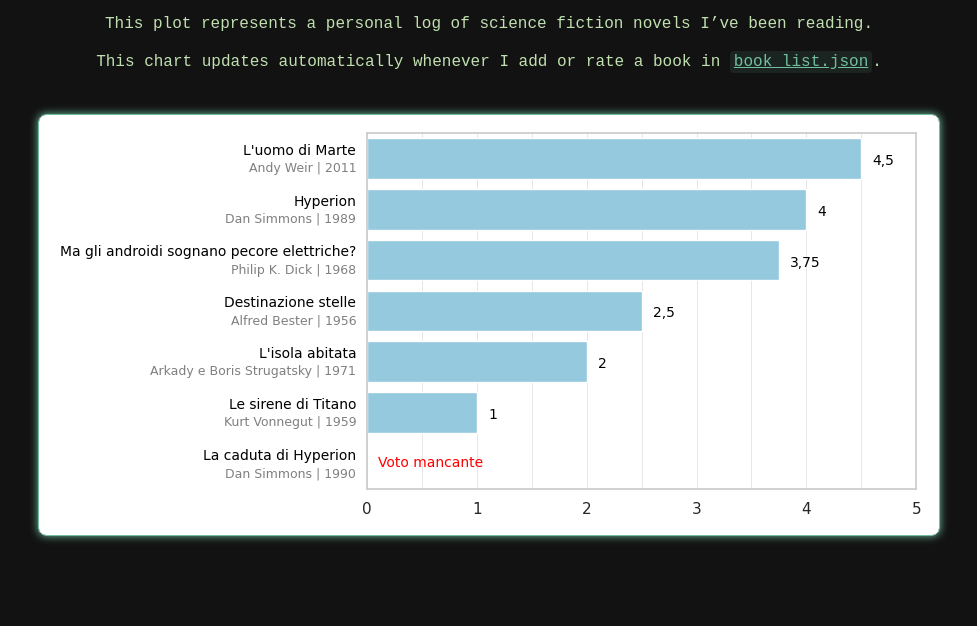
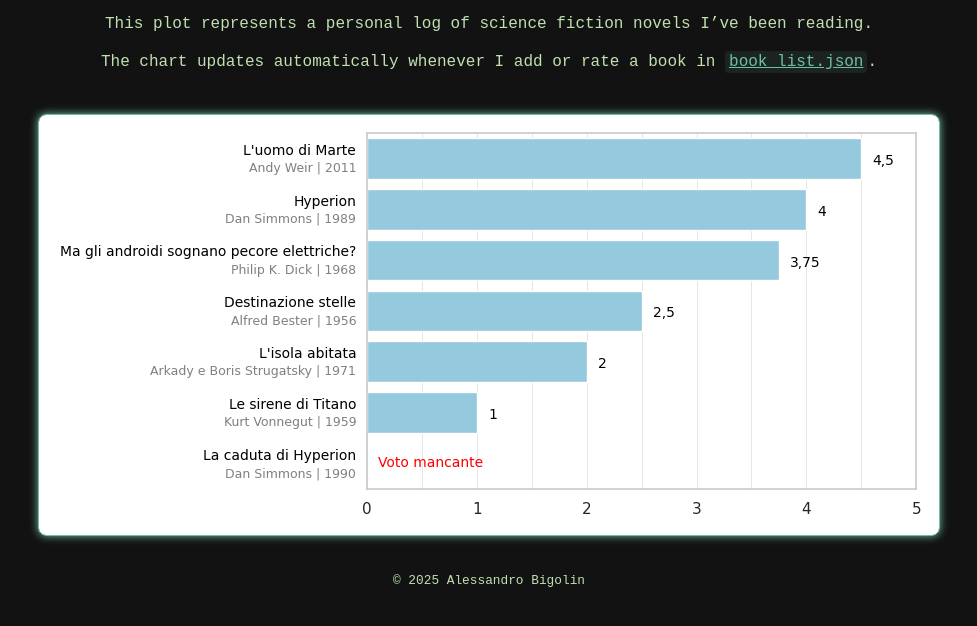
Before and after one commit to 4l3b/scifi_books, a plain HTML site: page docs/index.html in a window 1280 px wide. Shown: the part 72-698 px from the top of the page, without its empty margins (151-1128 px from the left). Drawn offline with Linux system fonts and the light colour scheme.

Commit message:
Update index.html

```diff
--- a/docs/index.html
+++ b/docs/index.html
@@ -67,7 +67,11 @@
 <body>
   <h1>Sci-Fi Reading Tracker</h1>
   <p>This plot represents a personal log of science fiction novels I’ve been reading.</p>
-  <p>This chart updates automatically whenever I add or rate a book in <a href="https://github.com/4l3b/scifi_books/blob/main/data/book_list.json" target="_blank" rel="noopener noreferrer"><code>book_list.json</code></a>.</p>
+  <p>The chart updates automatically whenever I add or rate a book in <a href="https://github.com/4l3b/scifi_books/blob/main/data/book_list.json" target="_blank" rel="noopener noreferrer"><code>book_list.json</code></a>.</p>
   <img src="graph.png" alt="Chart of the sci-fi books I've read and ratings">
+
+  <footer style="margin-top: 2rem; font-size: 0.8rem; color: #c0e0b0;">
+    &copy; 2025 Alessandro Bigolin
+  </footer>
 </body>
 </html>
```
